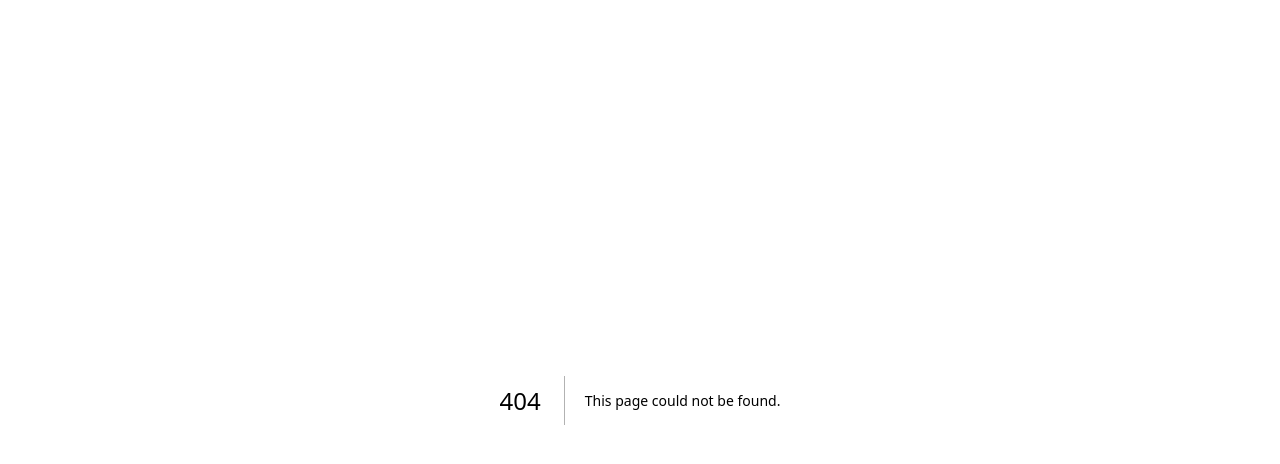
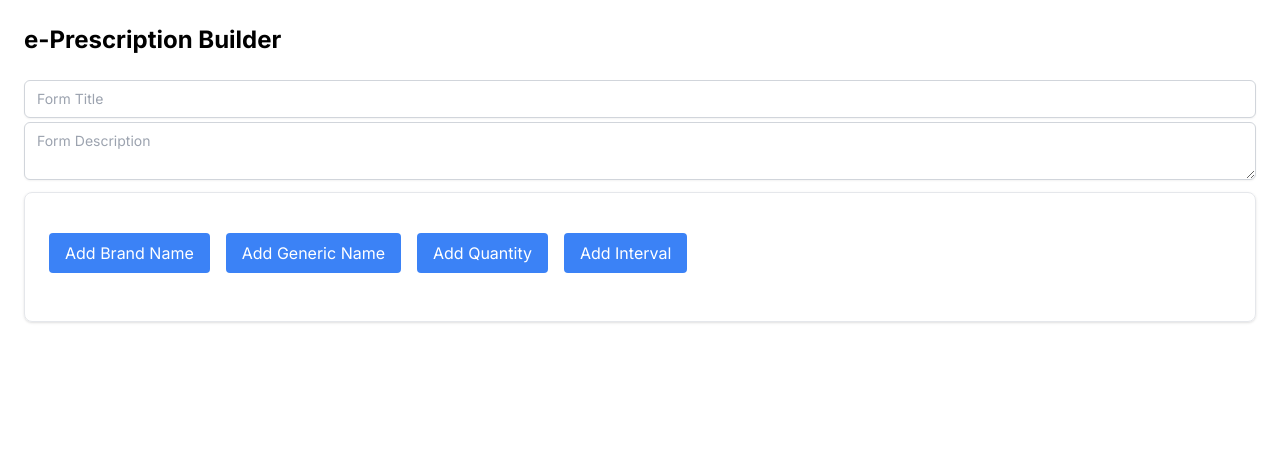
Before and after one commit to edwardlorilla1986/clinic-ez, a Next.js app: page /edoc/prescription in a window 1280 px wide. Before the commit this address had no page. Shown: the top 464 px of the page. Built offline with nearby package versions, Linux system fonts and the light colour scheme.

Commit message:
update prescription

```diff
--- /dev/null
+++ b/src/app/edoc/prescription/page.tsx
@@ -0,0 +1,104 @@
+'use client';
+import React, { useState } from 'react';
+import {useDispatch, useSelector} from 'react-redux';
+import { FormField } from '@/src/types/formField';
+import FormItem from '@/src/components/FormItem';
+import {AppDispatch, RootState} from '@/src/store';
+import {type} from "node:os";
+
+interface LocalForm {
+    id: number;
+    key: string,
+    items: FormField[];
+}
+
+const Home: React.FC = () => {
+    const dispatch: AppDispatch = useDispatch();
+    const [forms, setForms] = useState<LocalForm[]>([
+        {
+            id: Date.now(),
+            items: [
+
+            ],
+            key: ''
+        }
+    ]);
+    const form = useSelector((state: RootState) => state.form.form);
+
+    const [title, setTitle] = useState("")
+    const [description, setDescription] = useState("")
+
+
+    const handleAddField = (formId: number, type: FormField['type'], key: string) => {
+        const updatedForms = forms.map((form) => {
+            if (form.id === formId) {
+                const newField: FormField = {child: [], options: [], type: type as any, label: `New ${type} Field`, value: type === 'number' ? 0 : '' };
+                return { ...form, key, items: [...form.items, newField] };
+            }
+            return form;
+        });
+        setForms(updatedForms);
+    };
+
+    const handleTitleChange = (title: string) => {
+        setTitle(title);
+    };
+
+    const handleDescriptionChange = (description: string) => {
+        setDescription(description);
+    };
+
+    const _form = useSelector((state: RootState) => state.form.form);
+
+
+    return (
+        <div className="container mx-auto p-6">
+            <h1 className="text-2xl font-bold mb-6">e-Prescription Builder</h1>
+            <input
+                type="text"
+                value={title}
+                onChange={(e) => handleTitleChange(e.target.value)}
+                placeholder="Form Title"
+                className="mt-1 block w-full px-3 py-2 border border-gray-300 rounded-md shadow-sm focus:outline-none focus:ring-blue-500 focus:border-blue-500 sm:text-sm"
+            />
+            <textarea
+                value={description}
+                onChange={(e) => handleDescriptionChange( e.target.value)}
+                placeholder="Form Description"
+                className="mt-1 block w-full px-3 py-2 border border-gray-300 rounded-md shadow-sm focus:outline-none focus:ring-blue-500 focus:border-blue-500 sm:text-sm"
+            />
+
+
+            {forms.map((form) => (
+                <div key={form.id} className="mb-8 p-6 border rounded-lg shadow  my-3">
+
+                    <div className="flex space-x-4 mb-6 mt-4">
+                        <button className="bg-blue-500 text-white py-2 px-4 rounded"
+                                onClick={() => handleAddField(form.id, 'text', "brand_name")}>
+                            Add Brand Name
+                        </button>
+                        <button className="bg-blue-500 text-white py-2 px-4 rounded"
+                                onClick={() => handleAddField(form.id, 'number', "generic_name")}>
+                            Add Generic Name
+                        </button>
+
+                        <button className="bg-blue-500 text-white py-2 px-4 rounded"
+                                onClick={() => handleAddField(form.id, 'number', 'quantity')}>
+                            Add Quantity
+                        </button>
+
+                        <button className="bg-blue-500 text-white py-2 px-4 rounded"
+                                onClick={() => handleAddField(form.id, 'number', 'interval')}>
+                            Add Interval
+                        </button>
+                    </div>
+                    {_form.items.map((field, index) => (
+                        <FormItem key={index} index={index} field={field} formId={form.id}/>
+                    ))}
+                </div>
+            ))}
+        </div>
+    );
+};
+
+export default Home;
--- a/src/app/form/page.tsx
+++ b/src/app/form/page.tsx
@@ -1,12 +1,13 @@
 
 import React from 'react';
+
+
 
 import FormBuilder from '@/src/components/FormBuilder';
 
 const Home: React.FC = () => {
     return (
         <div>
-            <h1>Dynamic Form Builder</h1>
             <FormBuilder />
         </div>
     );
--- a/src/app/form/test.tsx
+++ /dev/null
@@ -1,7 +0,0 @@
-import React from "react";
-
-const TestPage: React.FC = () => {
-    return <div>This is a test page</div>;
-};
-
-export default TestPage;
--- a/src/components/FormBuilder.tsx
+++ b/src/components/FormBuilder.tsx
@@ -4,7 +4,6 @@ import React, { useEffect, useRef, useState } from 'react';
 import { useSelector, useDispatch } from 'react-redux';
 import { RootState, AppDispatch } from '../store';
 import { setForm, setTitle, setDescription } from '../store/formSlice';
-import { FormField } from '../types/formField';
 import FormItem from '@/src/components/FormItem';
 import { useFormBuilder } from '../hooks/useFormBuilder';
 
@@ -13,7 +12,7 @@ const FormBuilder: React.FC = () => {
     const dispatch: AppDispatch = useDispatch();
     const fileInputRef = useRef<HTMLInputElement>(null);
     const { handleAddField } = useFormBuilder();
-
+    const [isInitialized, setIsInitialized] = useState(false);
     useEffect(() => {
         const savedForm = localStorage.getItem('form');
         if (savedForm) {
@@ -23,9 +22,12 @@ const FormBuilder: React.FC = () => {
     }, [dispatch]);
 
     useEffect(() => {
-        localStorage.setItem('form', JSON.stringify(form));
+        const savedForm = localStorage.getItem('form');
+        if(savedForm){
+            localStorage.setItem('form', JSON.stringify(form));
+        }
+
     }, [form]);
-
     const handleTitleChange = (title: string) => {
         dispatch(setTitle(title));
     };
--- a/src/components/FormItem.tsx
+++ b/src/components/FormItem.tsx
@@ -12,12 +12,13 @@ import RemoveButton from '@/src/components/Button/RemoveButton';
 interface FormItemProps {
     field: FormField;
     index: number;
+    formId?: number
+
 }
 
 const FormItem: React.FC<FormItemProps> = ({ field, index }) => {
     const { label, type, value, options } = field;
     const { handleFieldChange, handleLabelChange, handleOptionsChange, handleRemoveField } = useFormBuilder();
-
     return (
         <div className="mb-4 p-4 border rounded-lg shadow">
             {type === 'text' && (
--- a/src/store/formSlice.tsx
+++ b/src/store/formSlice.tsx
@@ -1,11 +1,10 @@
 import { createSlice, PayloadAction } from '@reduxjs/toolkit';
 import { FormField, SectionField, FormStructure } from '../types/formField';
-
-interface FormState {
+export interface FormState {
     form: FormStructure;
 }
 
-const initialState: FormState = {
+export const initialState: FormState = {
     form: {
         title: 'Form Title',
         description: 'Form Description',
```
